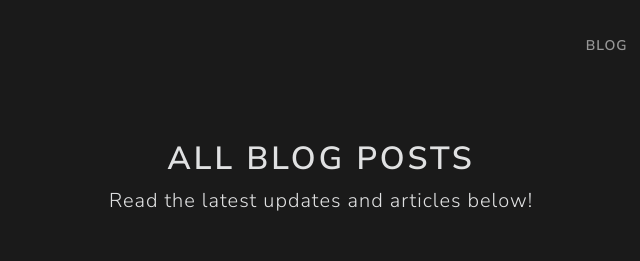
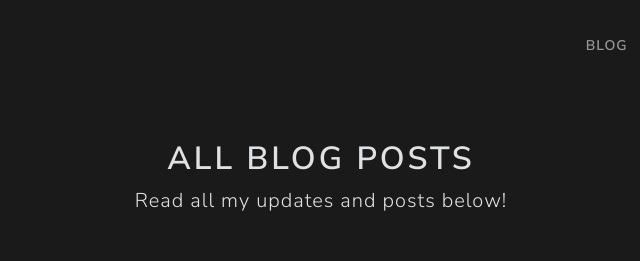
Before and after one commit to jorgesoft/jorgesilva-pro-v2, a Gatsby site: page /blog in a window 1280 px wide. Shown: the top 261 px of the page, 319-959 px from the left. Built offline with nearby package versions, Linux system fonts and the light colour scheme; Gatsby itself is replaced by a stand-in of ours.

Commit message:
Change blog site description

```diff
--- a/src/pages/blog.js
+++ b/src/pages/blog.js
@@ -25,7 +25,7 @@ const BlogIndex = ({ data }) => {
       <div className="container mt-5">
         <header className="mb-5 text-center">
           <h1 className="text-body">All Blog Posts</h1>
-          <p className="lead text-body">Read the latest updates and articles below!</p>
+          <p className="lead text-body">Read all my updates and posts below!</p>
         </header>
         <div className="row">
           {posts.map((post) => {
```
